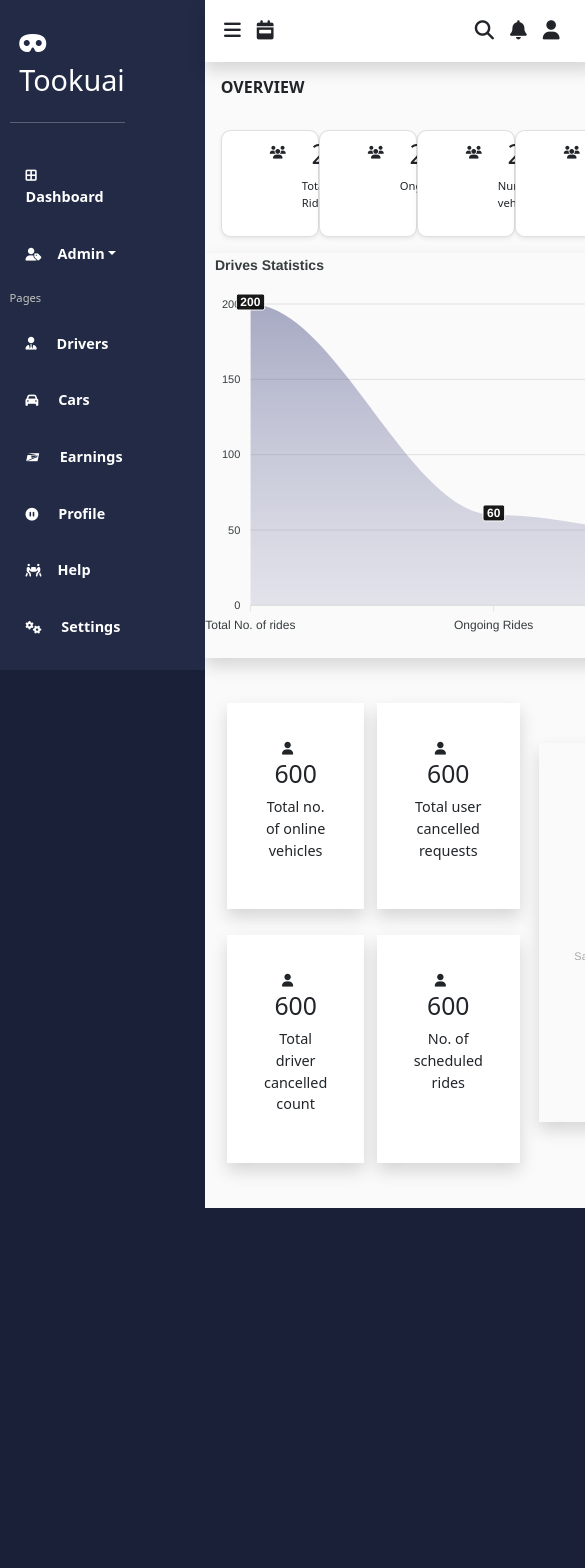
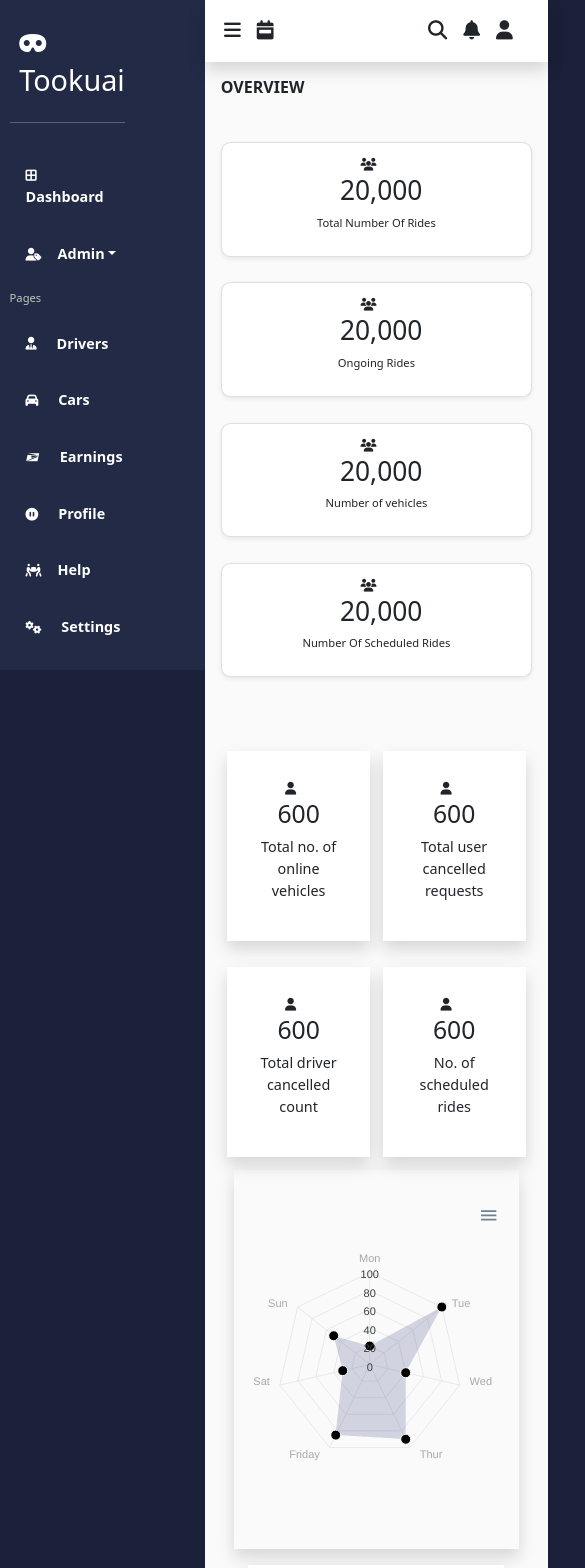
Before and after one commit to victorkhachi/newTookuai, a React (Create React App) app in the folder toouukia/: page /Dash in a window 390 px wide. Shown: the top 1568 px of the page, 585 px wide, since content can reach past the window. Before the commit the page ends 1208 px from the top, so only its background shows below. Built offline with nearby package versions, Linux system fonts and the light colour scheme.

Commit message:
dashboard responsiveness

```diff
--- a/toouukia/src/Responsiveness.css
+++ b/toouukia/src/Responsiveness.css
@@ -1,6 +1,37 @@
-@media only screen and (max-width:1024px) and (min-width:280px) {
+@media only screen and (max-width: 1024px) and (min-width: 280px) {
+ /* .sNav{
+     position: absolute;
+     z-index: 1;
+ } */
     .signCt {
     flex-direction: column;
-    margin: .5rem;
+    margin: 0.5rem;
+  }
+  .D-header{
+      position: sticky;
+      top: 0;
+  }
+  .cards {
+    flex-direction: column;
+    justify-content: center;
+    align-items: center;
+  }
+  .card{
+      flex-direction: column;
+      align-items: center;
+      justify-content: center;
+      text-align: center;
+      margin: .8rem 0;
+      width: 100%;
+  }
+  .genStats{
+      flex-direction: column;
+  }
+  .boxxIn{
+      width: 70%;
+      padding: 1.5rem;
+  }
+  .aChart{
+    width: 80%;
+  }
 }
-}
--- a/toouukia/src/components/Charts.js
+++ b/toouukia/src/components/Charts.js
@@ -40,7 +40,7 @@ class Charts extends Component {
 
   render() {
     return (
-      <div className="mixed-chart shadow">
+      <div className="mixed-chart shadow aChart">
         <Chart
           options={this.state.options}
           series={this.state.series}
--- a/toouukia/src/components/Dashboard.js
+++ b/toouukia/src/components/Dashboard.js
@@ -1,5 +1,5 @@
 import Sidenav from "./Sidenav";
-import React, {useState} from "react";
+import React, { useState, useEffect } from "react";
 import Charts from "./Charts";
 import Area from "./Area";
 import Line from "./Line";
@@ -7,6 +7,17 @@ import Radar from "./Radar";
 
 const Dashboard = () => {
   const [show,setShow] = useState(true)
+  const handleResize = () => {
+    if (window.innerWidth > 1265 ) {
+      setShow(true);
+    } else {
+      setShow(false);
+    }
+  };
+
+  useEffect(() => {
+    window.addEventListener("resize", handleResize);
+  });
   return (
     <div className="appHome">
       {show ? <Sidenav /> : " "}
@@ -67,7 +78,7 @@ const Dashboard = () => {
         </div>
 
         <section className="char">
-          <Charts />
+          {/* <Charts /> */}
         </section>
 
         <section className="genStats">
--- a/toouukia/src/components/Radar.js
+++ b/toouukia/src/components/Radar.js
@@ -29,6 +29,12 @@ class Radar extends Component {
           data: [20, 100, 40, 90, 85, 30, 50],
         },
       ],
+      responsive: [
+        {
+          breakpoint: 1000,
+          options: {},
+        },
+      ],
     };
   }
 
@@ -39,7 +45,7 @@ class Radar extends Component {
           options={this.state.options}
           series={this.state.series}
           type="radar"
-          width="310"
+          width="260"
           height="300"
         />
       </div>
--- a/toouukia/src/index.css
+++ b/toouukia/src/index.css
@@ -22,6 +22,7 @@ body {
   padding-bottom: 0.4rem;
   overflow-x: hidden;
   overflow-y: auto;
+  transition: 3s linear;
 }
 h1 {
   font-size: 1.8rem;
@@ -238,6 +239,7 @@ input::placeholder {
 }
 .appHome {
   display: flex;
+  transition: ease-in-out 2s;
   /* justify-content:center; */
 }
 
```
